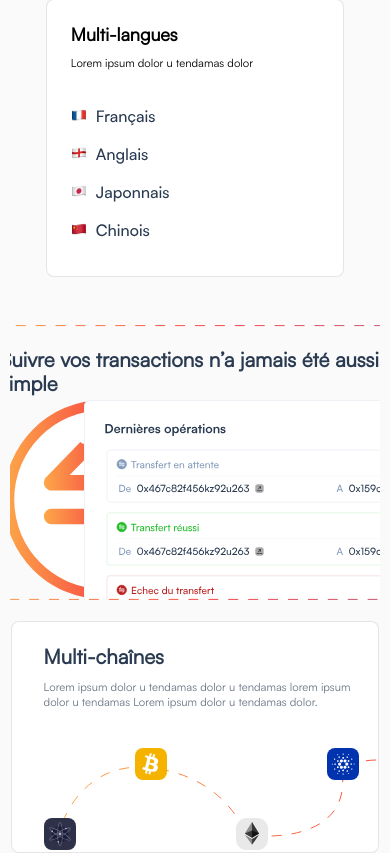
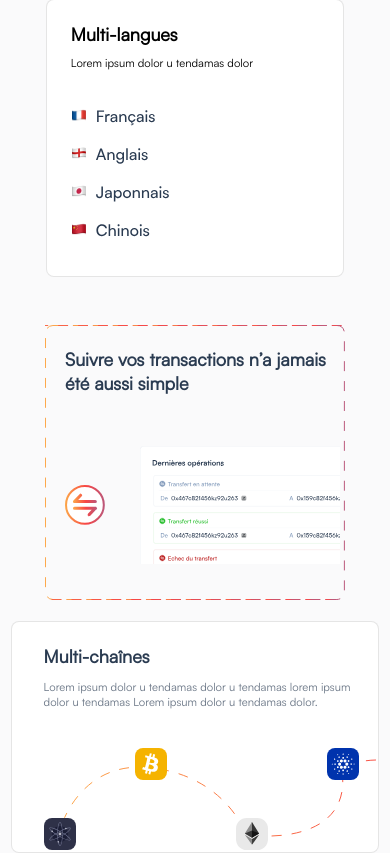
Before and after one commit to BetterScan/LandingPage, a React (Create React App) app: page / in a window 390 px wide. Shown: the part 1454-2307 px from the top of the page. Built offline with nearby package versions, Linux system fonts and the light colour scheme.

Commit message:
finished responsive

```diff
--- a/src/Component/FeaturesPresentation/FeaturesPresentation.css
+++ b/src/Component/FeaturesPresentation/FeaturesPresentation.css
@@ -119,7 +119,8 @@
    */
   position: absolute;
 }
-.features-presentation-follow-tx-image {
+.features-presentation-follow-tx-image,
+.features-presentation-follow-tx-image-second {
   position: absolute;
   /* width: ; */
   /* width: 100%; */
@@ -223,14 +224,6 @@
     flex-direction: column;
     align-items: center;
   }
-  .features-presentation-follow-tx-container {
-    /* width: 99%; */
-  }
-  .features-presentation-follow-tx-image {
-    /* width: 100%; */
-    /* background-color: #ffd94a; */
-    /* object-fit: cover; */
-  }
   .features-presentation-multichains-container {
     width: 99%;
     /* background-color: red; */
@@ -266,4 +259,62 @@
     width: 80%;
     margin-left: 0px;
   }
+  .features-presentation-follow-tx-container {
+    width: 384px;
+    height: 276px;
+  }
+  .features-presentation-follow-tx-image {
+    width: 380px;
+    height: 276px;
+    object-fit: cover;
+    /* object-position: center; */
+    object-position: left;
+  }
+  .features-presentation-follow-tx-image-second {
+    width: 380px;
+    height: 276px;
+    object-fit: cover;
+    /* object-position: center; */
+    object-position: right;
+  }
+  .features-presentation-follow-tx-title {
+    font-size: 18px;
+    margin-left: 20px;
+  }
+  .features-presentation-follow-betterscan-orange-logo {
+    margin-left: 20px;
+    /* width: 15px; */
+  }
+  .features-presentation-follow-tx-last-transactions-image {
+    /* width: 338px; */
+    /* height: 200px; */
+    width: 290px;
+    margin-right: 5px;
+  }
+  .features-presentation-multichains-title {
+    font-size: 18px;
+  }
 }
+@media (max-width: 430px) {
+  .features-presentation-follow-tx-and-blockhains-container {
+    align-items: center;
+  }
+  .features-presentation-follow-tx-container {
+    width: 300px;
+    height: 276px;
+  }
+  .features-presentation-follow-tx-image,
+  .features-presentation-follow-tx-image-second {
+    width: 300px;
+    height: 276px;
+  }
+  .features-presentation-follow-betterscan-orange-logo img{
+width: 40px;
+  }
+  .features-presentation-follow-tx-last-transactions-image{
+    width: 200px;
+  }
+  .features-presentation-follow-tx-logo-and-tx-container{
+    margin-top: 50px;
+  }
+}
--- a/src/Component/FeaturesPresentation/FeaturesPresentation.tsx
+++ b/src/Component/FeaturesPresentation/FeaturesPresentation.tsx
@@ -50,6 +50,11 @@ function FeaturesPresentation() {
                 src={rectangleDashed}
                 alt="rectangle dashed"
               />
+              <img
+                className="features-presentation-follow-tx-image-second"
+                src={rectangleDashed}
+                alt="rectangle dashed"
+              />
               <div className="features-presentation-follow-tx-title">
                 Suivre vos transactions n’a jamais été aussi simple
               </div>
@@ -60,7 +65,11 @@ function FeaturesPresentation() {
                     alt="betterscan logo orange"
                   />
                 </div>
-                <img src={lastTransactions} alt="betterscan logo orange" />
+                <img
+                  className="features-presentation-follow-tx-last-transactions-image"
+                  src={lastTransactions}
+                  alt="last transactions"
+                />
               </div>
             </div>
           </div>
```
